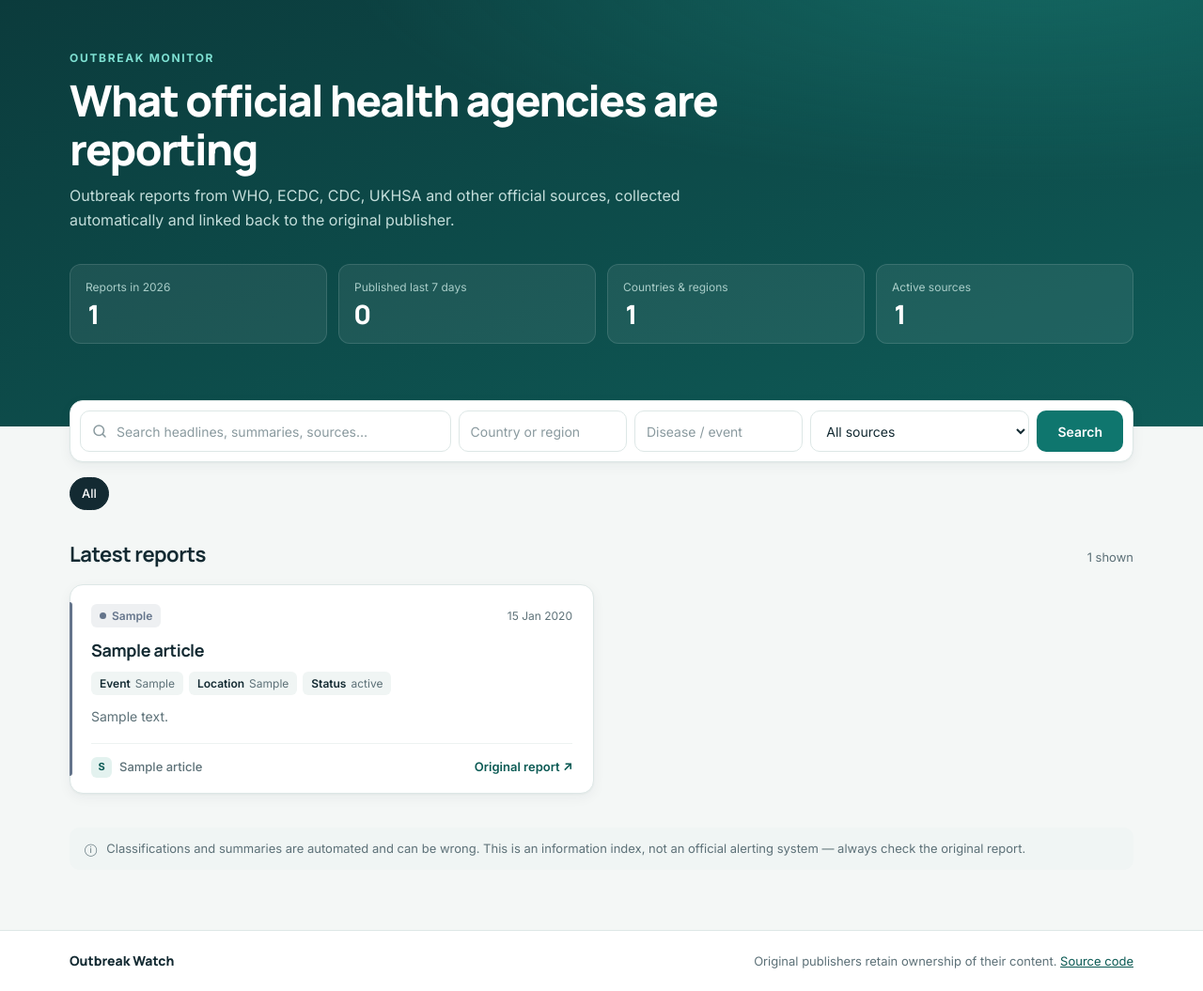
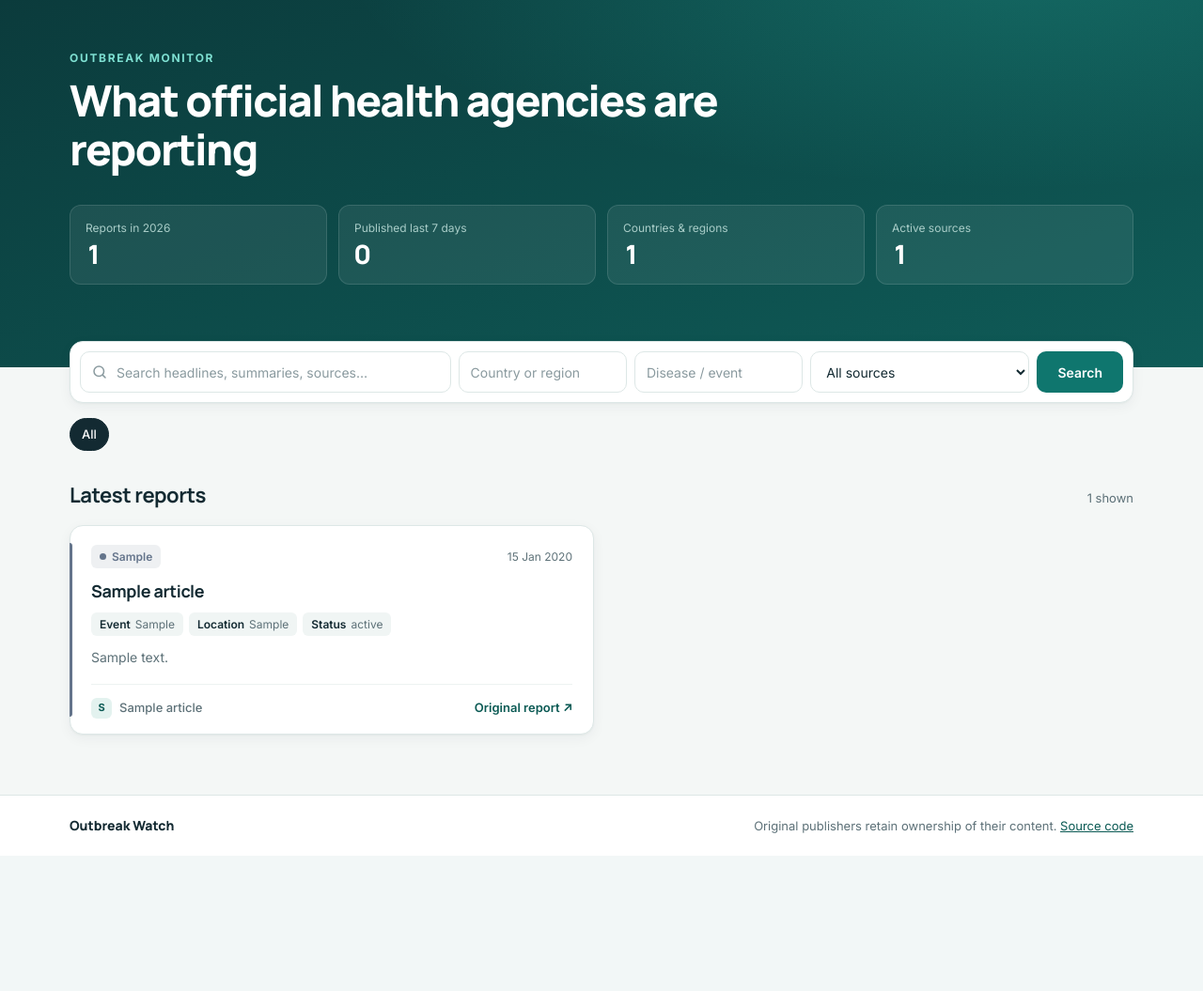
Before and after one commit to MOHZOOM/outbreak-watch, a Flask app: page / in a window 1280 px wide. Shown: the part 69-1124 px from the top of the page at 94% size. After the commit the page ends 980 px from the top, so only its background shows below. Run offline with Flask 3, Linux system fonts and the light colour scheme; tables that the repository leaves empty hold one stand-in row (values such as "Sample post"); some libraries are stand-ins or nearby versions.

Commit message:
Remove disclaimer notice and Latest intro sentence

```diff
--- a/templates/base.html
+++ b/templates/base.html
@@ -33,7 +33,7 @@
   <div class="hero-inner">
     <div class="eyebrow">{% block eyebrow %}Outbreak monitor{% endblock %}</div>
     <h1>{% block heading %}What official health agencies are reporting{% endblock %}</h1>
-    <p>{% block lead %}Outbreak reports from WHO, ECDC, CDC, UKHSA and other official sources, collected automatically and linked back to the original publisher.{% endblock %}</p>
+    {% if self.lead()|trim %}<p>{% block lead %}{% endblock %}</p>{% endif %}
     <dl class="stats">
       <div><dt>Reports in 2026</dt><dd>{{ stats.total or 0 }}</dd></div>
       <div><dt>Published last 7 days</dt><dd>{{ stats.this_week or 0 }}</dd></div>
@@ -46,7 +46,6 @@
 
 <main>
   {% block content %}{% endblock %}
-  <p class="notice"><span aria-hidden="true">ⓘ</span> Classifications and summaries are automated and can be wrong. This is an information index, not an official alerting system — always check the original report.</p>
 </main>
 
 <footer>
```
